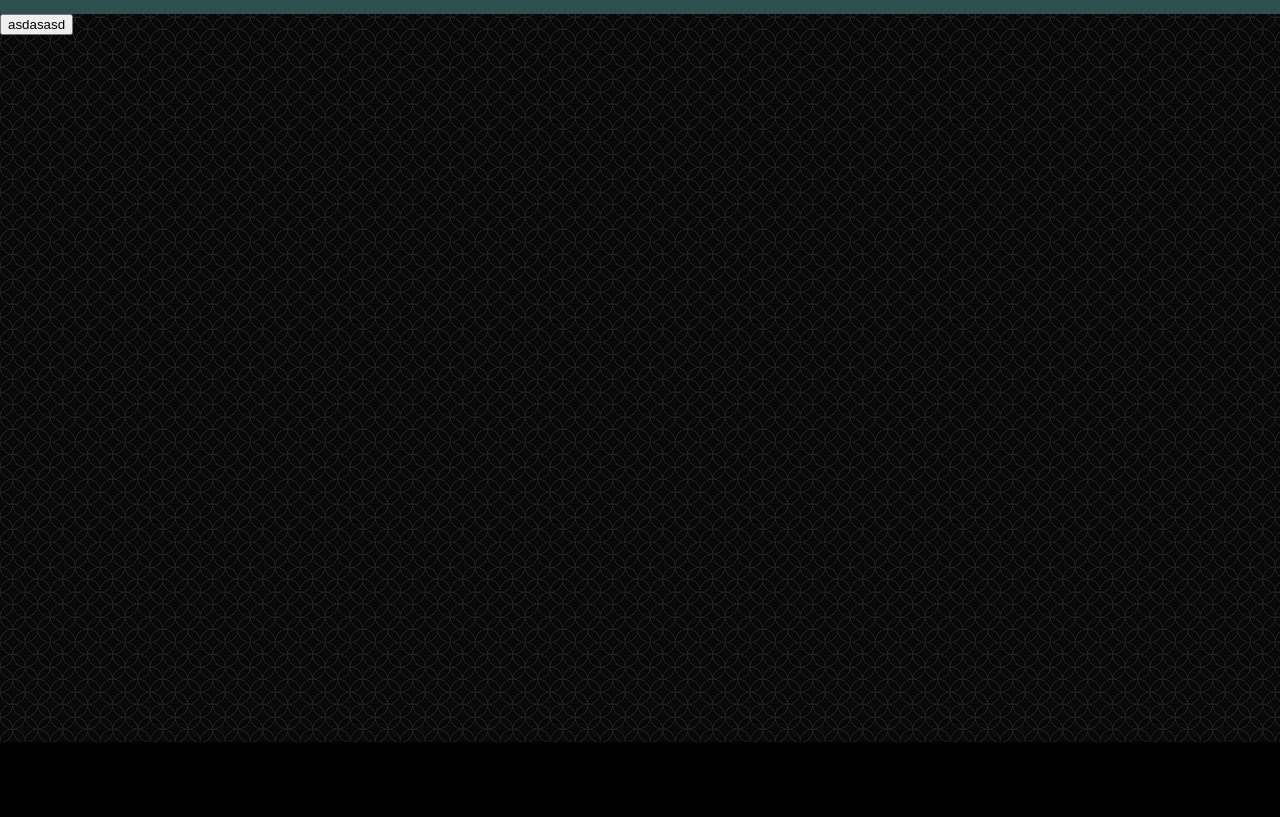
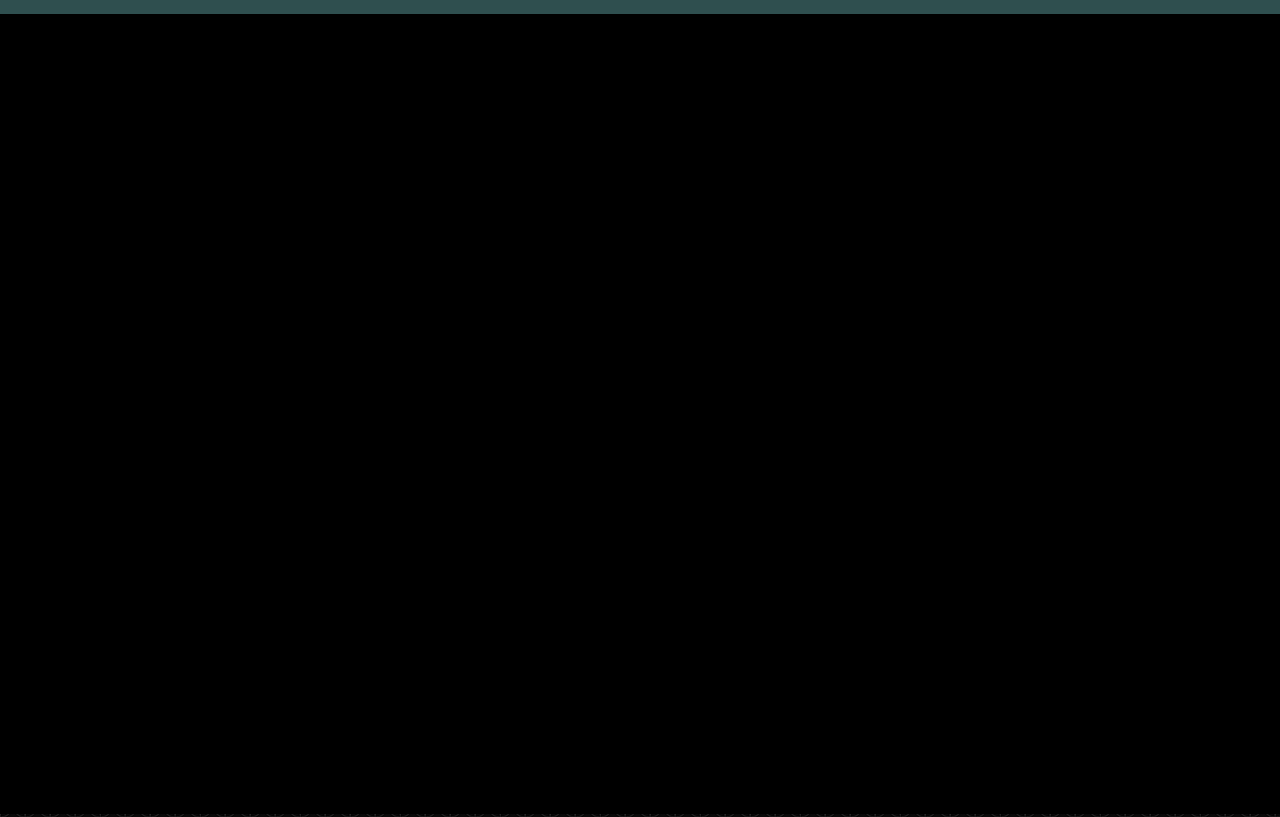
Before and after one commit to a15osmla/Examensarbete, a plain HTML site: page game.html in a window 1280 px wide. Shown: the part 58-875 px from the top of the page. Before the commit the page ends 800 px from the top, so only its background shows below. Drawn offline with nearby package versions, Linux system fonts and the light colour scheme.

Commit message:
Added a game loop

```diff
--- a/game.html
+++ b/game.html
@@ -6,10 +6,11 @@
         <meta http-equiv="X-UA-Compatible" content="IE=Edge;chrome=1" >
         <meta content='width=device-width, initial-scale=1.0, maximum-scale=1.0, user-scalable=0' name='viewport' />
         <script src="https://ajax.googleapis.com/ajax/libs/jquery/3.2.1/jquery.min.js"></script>
-        <script src="game/game.js"></script>
+
         <link rel="stylesheet" type="text/css" href="css/reset.css">
         <link rel="stylesheet" type="text/css" href="css/style.css">
         <link href="https://fonts.googleapis.com/css?family=Roboto+Condensed" rel="stylesheet">
+
     </head>
     <body>
         <header>
@@ -20,10 +21,14 @@
                 </ul>
             </nav>
         </header>
-    <button onClick=start();>asdasasd </button>
      <section id="game">
          <canvas id="gamecanvas"> </canvas>
     </section>
+    <script src="game/game.js"></script>
+    <script type="text/javascript" charset="utf-8">
+            Game.initialize();
+            window.onEachFrame(Game.run);
+    </script>
 
     </body>
 </html>
--- a/game/game.js
+++ b/game/game.js
@@ -1,18 +1,94 @@
-var ctx, width, height;
+var ctx, width, height, canvas;
+var Game = {};
+var Player = {};
+var keys = {};
 
-function start() {
-    console.log("start");
-    width = $(window).width();
-    height =  $(window).height();
-    var canvas = document.getElementById("gamecanvas");
+Game.width = $(window).width();
+Game.height = $(window).height();
+Game.fps = 60;
+Game.maxFrameSkip = 10;
+Game.skipTicks = 1000 / Game.fps;
 
+
+/* -------------------------------------------------------------------------- */
+
+Game.initialize = function() {
+    canvas = document.getElementById("gamecanvas");
     if (canvas && canvas.getContext) {
         ctx = canvas.getContext("2d");
+        canvas.width = Game.width;
+        canvas.height = Game.height;
+    }
+};
+
+/* -------------------------------------------------------------------------- */
+
+Game.update = function(tick) {
+    Game.tick = tick;
+}
+
+/* -------------------------------------------------------------------------- */
+
+Game.draw = function() {
+    ctx.fillStyle = "black";
+    ctx.fillRect(0, 0, canvas.width, canvas.height);
+    ctx.fill();
+};
+
+/* -------------------------------------------------------------------------- */
+Game.pause = function() {
+   this.paused = (this.paused) ? false : true;
+};
+
+
+Game.run = (function() {
+    var loops = 0;
+    var nextGameTick = (new Date).getTime();
+    var startTime = (new Date).getTime();
+    return function() {
+        loops = 0;
+        while (!Game.paused && (new Date).getTime() > nextGameTick && loops < Game.maxFrameSkip) {
+            Game.update(nextGameTick - startTime);
+            nextGameTick += Game.skipTicks;
+            loops++;
+        }
+        Game.draw();
+    };
+})();
+
+/* -------------------------------------------------------------------------- */
+
+(function() {
+    var onEachFrame;
+    if (window.requestAnimationFrame) {
+       onEachFrame = function(cb) {
+          var _cb = function() {
+                cb();
+             requestAnimationFrame(_cb);
+          };
+          _cb();
+       };
+    } else if (window.webkitRequestAnimationFrame) {
+       onEachFrame = function(cb) {
+          var _cb = function() {
+             cb();
+             webkitRequestAnimationFrame(_cb);
+          };
+          _cb();
+       };
+    } else if (window.mozRequestAnimationFrame) {
+        onEachFrame = function(cb) {
+            var _cb = function() {
+                cb();
+                mozRequestAnimationFrame(_cb);
+            };
+            _cb();
+        };
+    } else {
+        onEachFrame = function(cb) {
+            setInterval(cb, Game.skipTicks);
+        };
     }
 
-    canvas.width = width;
-    canvas.height = height;
-
-    ctx.fillStyle = "black";
-    ctx.fillRect(0, 0, canvas.width, canvas.height);
-}
+    window.onEachFrame = onEachFrame;
+})();
```
